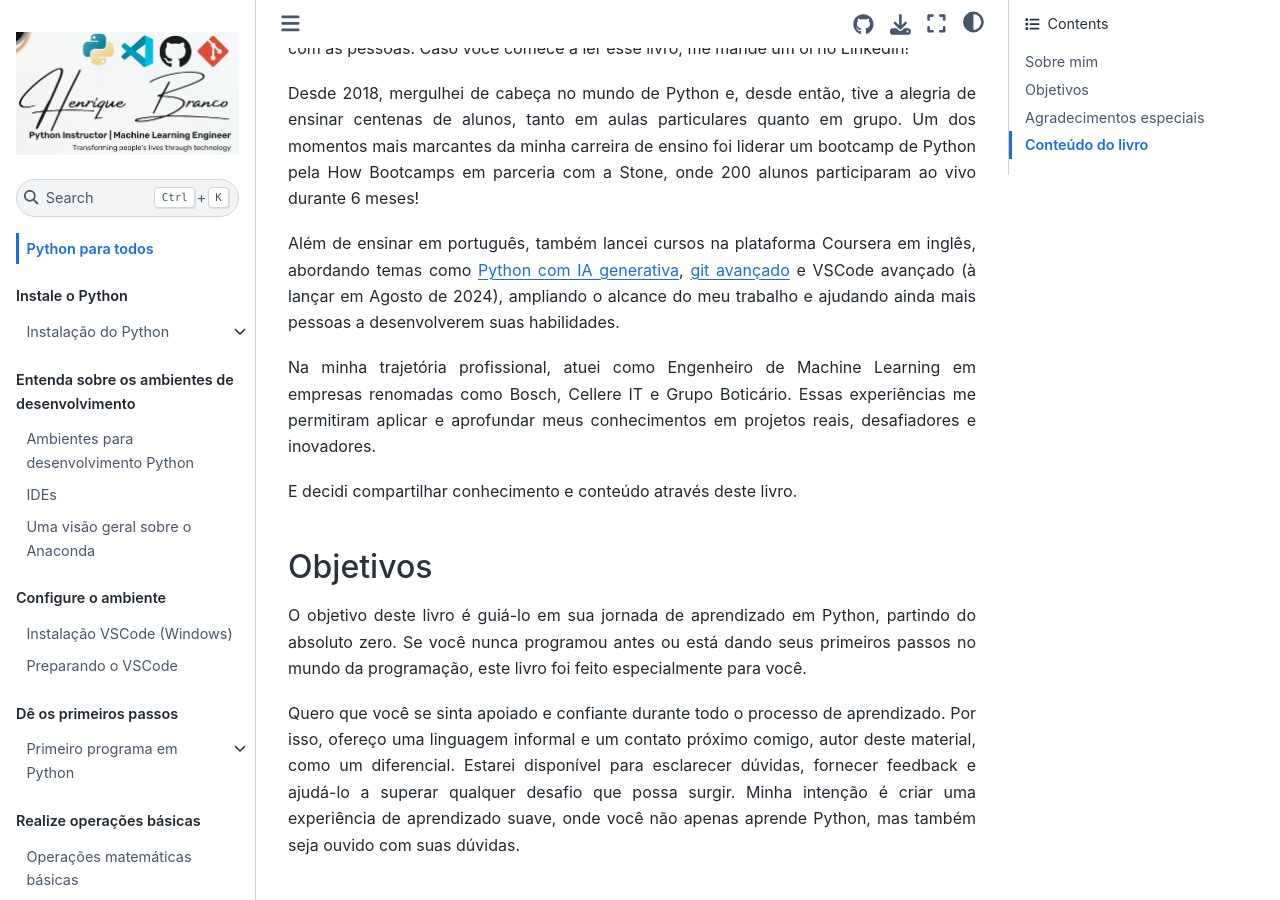
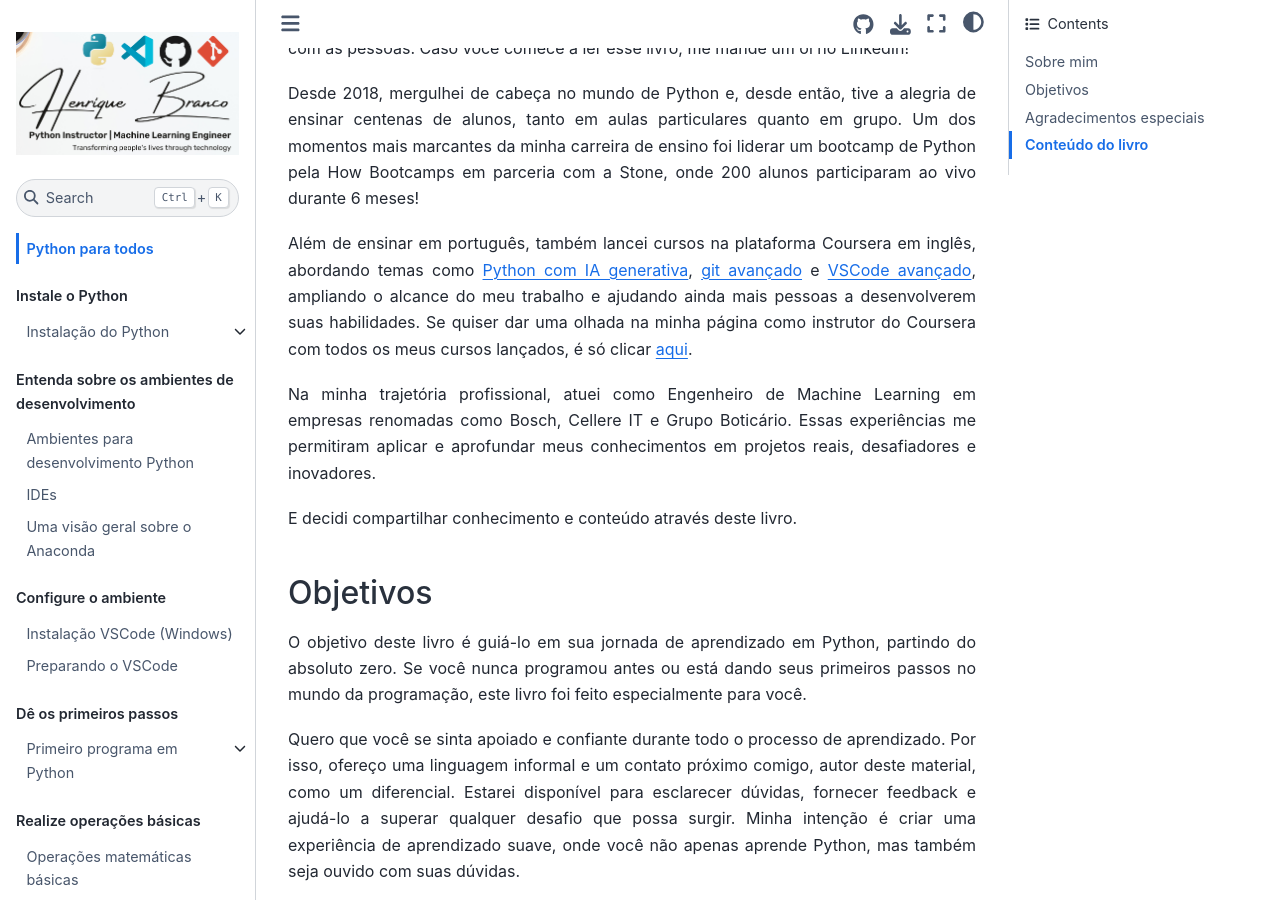
Before and after one commit to HenriqueAJNB/python-para-todos, a Jupyter Book: the page built from book/intro.md, in a window 1280 px wide and 900 px high, scrolled down 559 px. Built offline with Jupyter Book 1.0.4 settings and Sphinx 7.4.7 and the Sphinx Book theme 1.1.4, drawn with Linux system fonts in a browser that asks for light colours.

Commit message:
update: atualização seção sobre mim da capa livro com cursos do Coursera

```diff
--- a/book/intro.md
+++ b/book/intro.md
@@ -19,7 +19,7 @@
 
 Desde 2018, mergulhei de cabeça no mundo de Python e, desde então, tive a alegria de ensinar centenas de alunos, tanto em aulas particulares quanto em grupo. Um dos momentos mais marcantes da minha carreira de ensino foi liderar um bootcamp de Python pela How Bootcamps em parceria com a Stone, onde 200 alunos participaram ao vivo durante 6 meses!
 
-Além de ensinar em português, também lancei cursos na plataforma Coursera em inglês, abordando temas como <a href="https://www.coursera.org/projects/gen-ai-code-generation-for-python" target="_blank">Python com IA generativa</a>, <a href="https://www.coursera.org/projects/git-for-developers-managing-workflows-and-conflicts" target="_blank">git avançado</a> e VSCode avançado (à lançar em Agosto de 2024), ampliando o alcance do meu trabalho e ajudando ainda mais pessoas a desenvolverem suas habilidades.
+Além de ensinar em português, também lancei cursos na plataforma Coursera em inglês, abordando temas como <a href="https://www.coursera.org/projects/gen-ai-code-generation-for-python" target="_blank">Python com IA generativa</a>, <a href="https://www.coursera.org/projects/git-for-developers-managing-workflows-and-conflicts" target="_blank">git avançado</a> e <a href="https://www.coursera.org/projects/vscode-for-developers-set-up-a-professional-environment" target="_blank">VSCode avançado</a>, ampliando o alcance do meu trabalho e ajudando ainda mais pessoas a desenvolverem suas habilidades. Se quiser dar uma olhada na minha página como instrutor do Coursera com todos os meus cursos lançados, é só clicar <a href="https://www.coursera.org/instructor/~37484066" target="_blank">aqui</a>.
 
 Na minha trajetória profissional, atuei como Engenheiro de Machine Learning em empresas renomadas como Bosch, Cellere IT e Grupo Boticário. Essas experiências me permitiram aplicar e aprofundar meus conhecimentos em projetos reais, desafiadores e inovadores.
 
```
